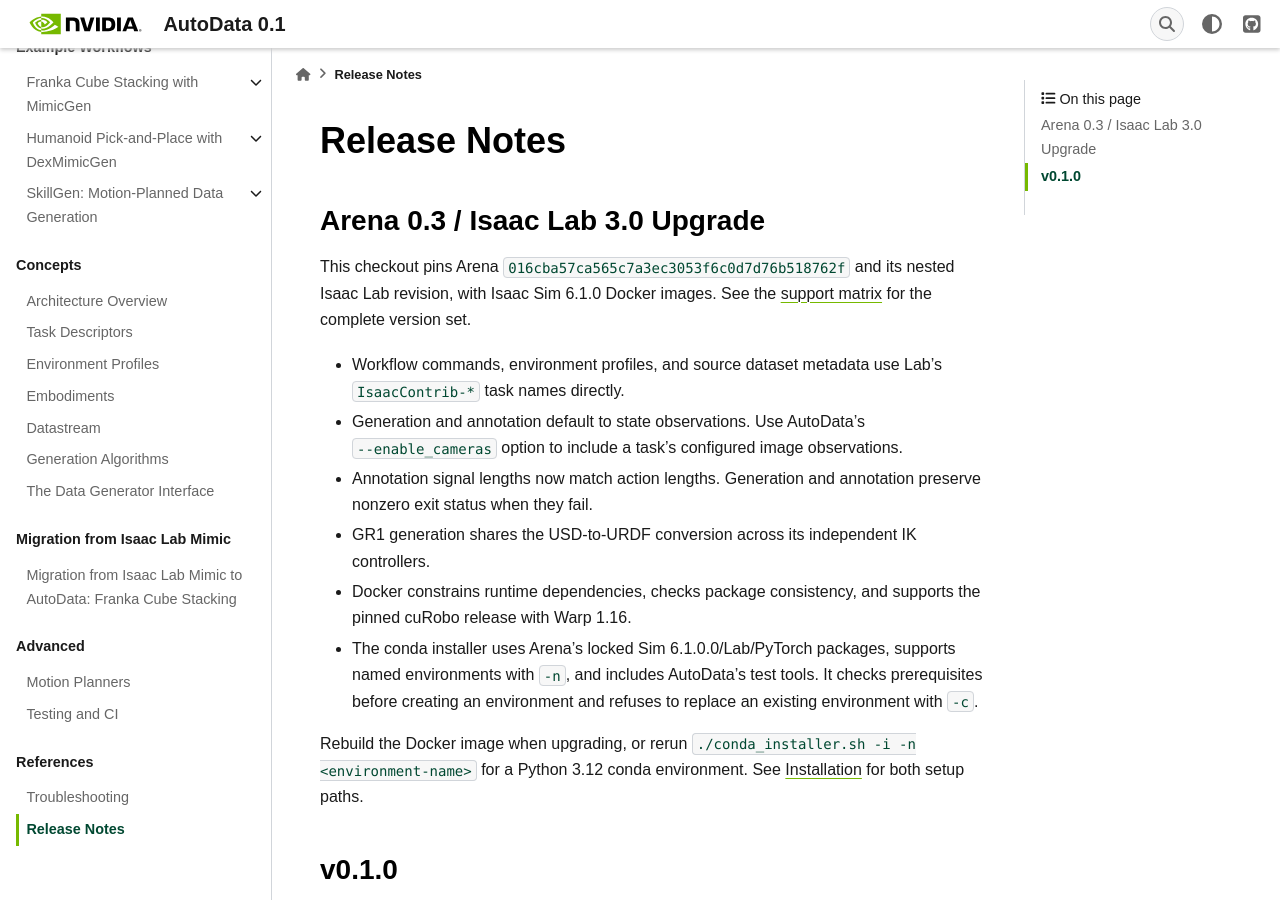
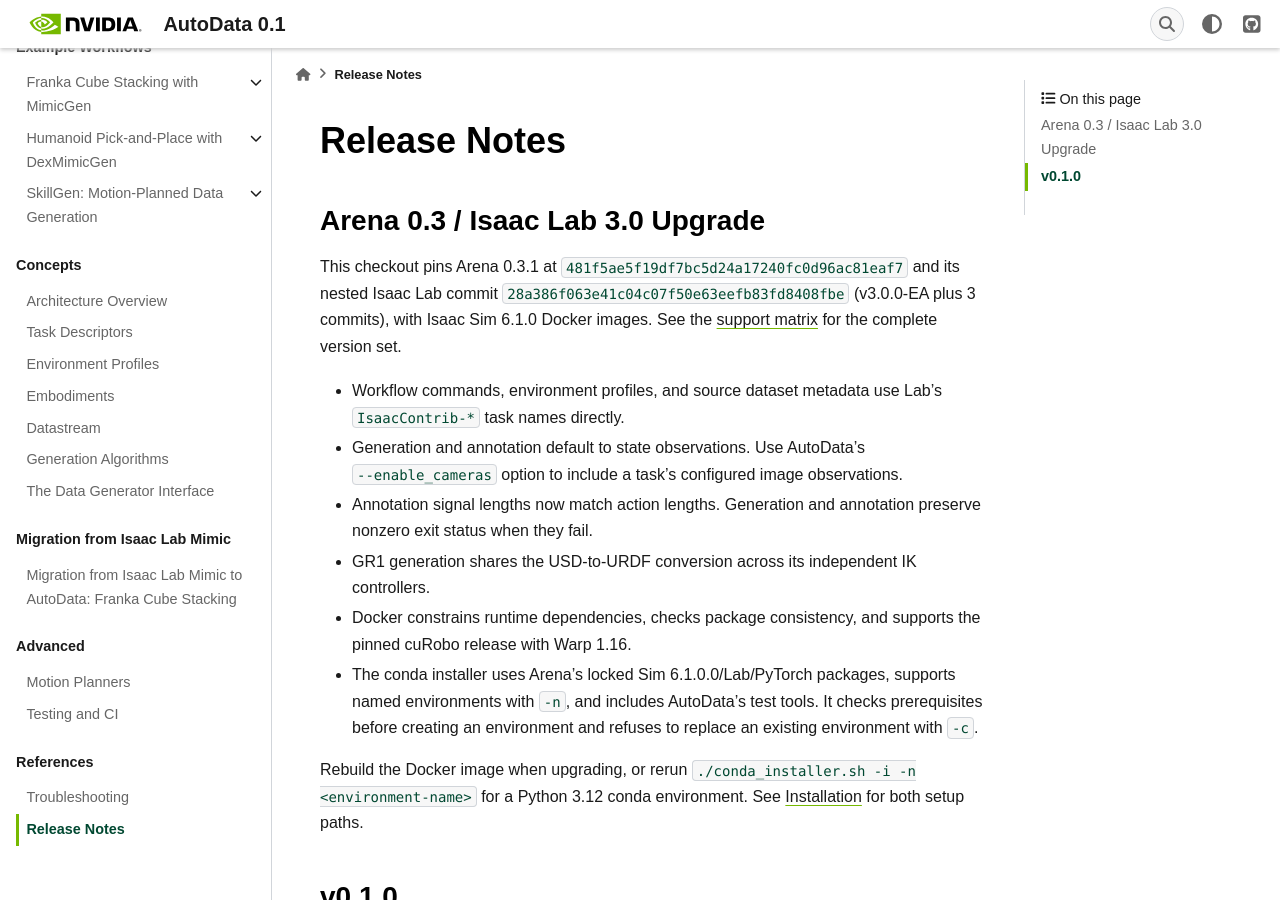
Before and after one commit to isaac-sim/AutoData, a Sphinx documentation site: the page built from docs/pages/references/release_notes.rst, in a window 1280 px wide and 900 px high. Built offline with Sphinx 7.4.7, drawn with Linux system fonts in a browser that asks for light colours; some web fonts are replaced.

Commit message:
address review comments

```diff
--- a/docs/pages/quickstart/support_matrix.rst
+++ b/docs/pages/quickstart/support_matrix.rst
@@ -40,9 +40,9 @@
    * - Isaac Sim
      - ``nvcr.io/nvidia/isaac-sim:6.1.0`` (Docker) or ``isaacsim==6.1.0.0`` (conda/pip)
    * - Isaac Lab
-     - 3.0.0 at commit ``ae37b028ea415c91ea2bc32609efcd759ed2b974``
+     - 3.0.0 at commit ``28a386f063e41c04c07f50e63eefb83fd8408fbe``
    * - Isaac Lab-Arena
-     - 0.3.0 at commit ``016cba57ca565c7a3ec3053f6c0d7d76b518762f``
+     - 0.3.1 at commit ``481f5ae5f19df7bc5d24a17240fc0d96ac81eaf7``
    * - Python and PyTorch
      - Python 3.12 and PyTorch 2.11.0 with CUDA 12.8
    * - NumPy, Warp, and Newton
--- a/docs/pages/references/release_notes.rst
+++ b/docs/pages/references/release_notes.rst
@@ -4,8 +4,9 @@
 Arena 0.3 / Isaac Lab 3.0 Upgrade
 -----------------------------------
 
-This checkout pins Arena ``016cba57ca565c7a3ec3053f6c0d7d76b518762f`` and its nested
-Isaac Lab revision, with Isaac Sim 6.1.0 Docker images. See the
+This checkout pins Arena 0.3.1 at ``481f5ae5f19df7bc5d24a17240fc0d96ac81eaf7`` and its nested
+Isaac Lab commit ``28a386f063e41c04c07f50e63eefb83fd8408fbe`` (v3.0.0-EA plus 3 commits),
+with Isaac Sim 6.1.0 Docker images. See the
 :doc:`support matrix <../quickstart/support_matrix>` for the complete version set.
 
 * Workflow commands, environment profiles, and source dataset metadata use Lab's
```
Also changed, not shown: README.md (+3 -2 lines), 2 other files.
